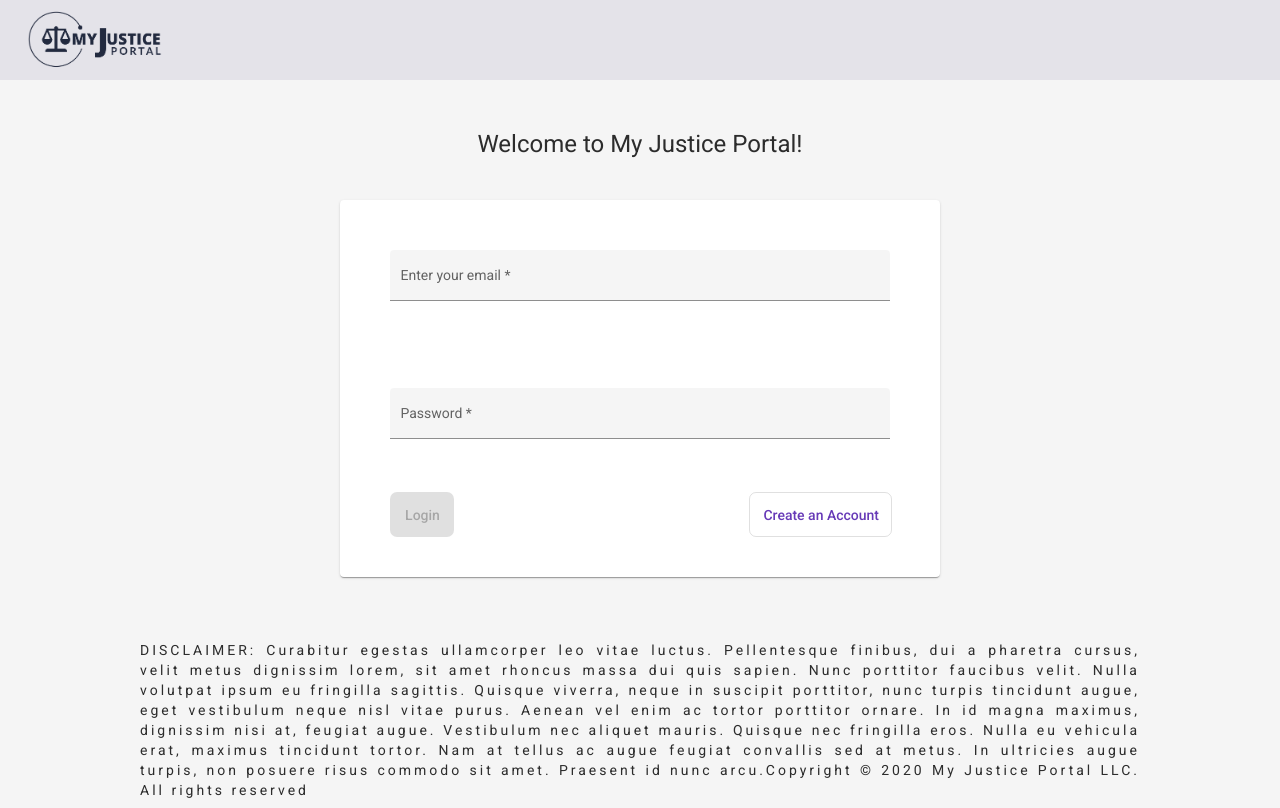
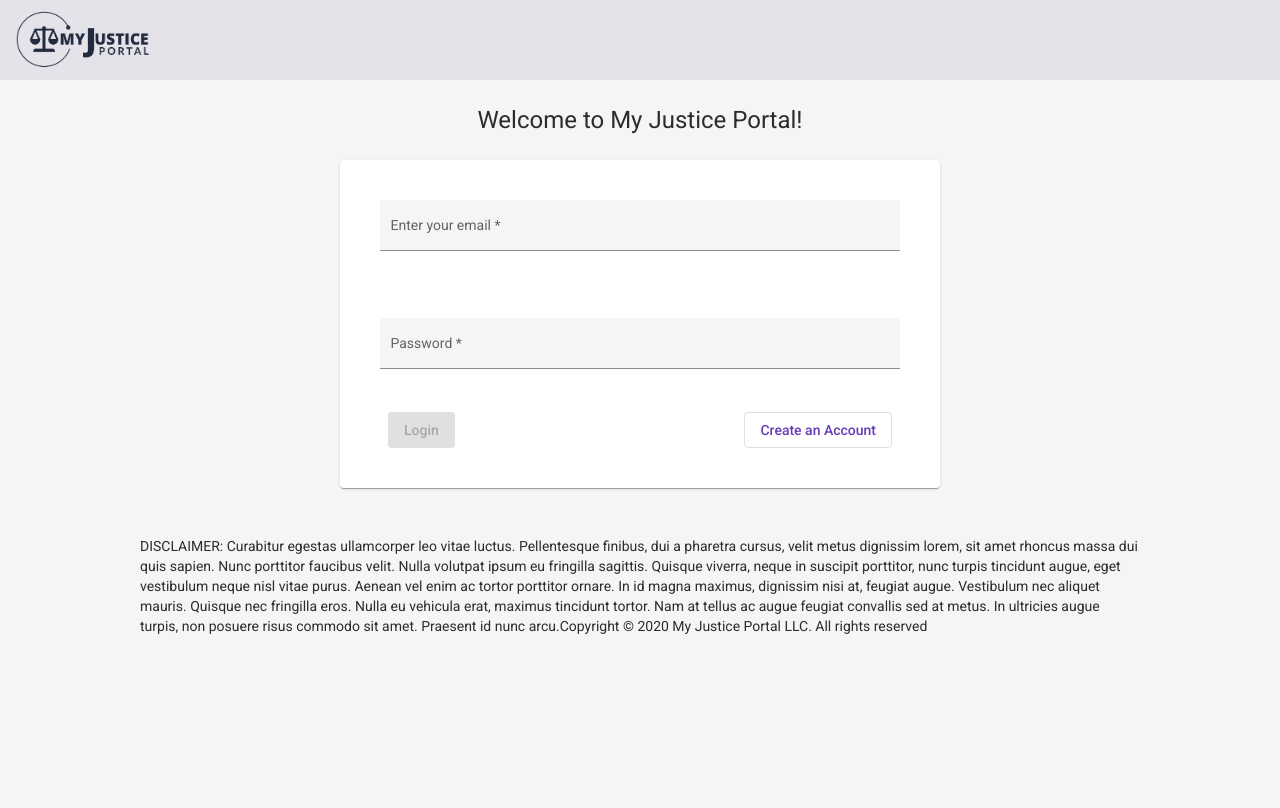
Before and after one commit to Piyush696/myjusticeportal-ui, an Angular app: page /login in a window 1280 px wide. Built offline with nearby package versions, Linux system fonts and the light colour scheme.

Commit message:
css replaced with flex boostrap

```diff
--- a/src/app/pages/login/login.component.css
+++ b/src/app/pages/login/login.component.css
@@ -1,70 +1,22 @@
-.login-container {
-  display: flex;
-  align-items: center;
-  justify-content: center;
-}
-
 .header {
   height: 80px;
   background: #e4e3e9;
 }
 
-.input-container {
-  display: flex;
-  align-items: center;
-  justify-content: center;
-  padding: 10px;
-}
 
 .logo {
   width: 150px;
-  margin-left: 20px;
-  margin-bottom: 3px;
 }
 
-.btn-group {
-  display: flex;
-  justify-content: space-around;
-  margin-left: 10px;
-}
 
 .matCard {
   width: 600px;
-}
-
-.disclamer-width {
-  text-align: justify;
-  letter-spacing: 3px;
-  padding-top: 15px;
 }
 
 .text-size {
   width: 1000px;
 }
 
-.mat-Padding {
-  padding-top: 10px !important;
-}
-
-
-.mat-forms-fields {
-  width: 100%;
-}
-
 .text-danger {
   font-size: 13px;
 }
-
-.btn-group {
-  display: flex;
-  justify-content: space-between;
-}
-
-.button-row .mat-button-base {
-  margin: 8px 8px 8px 0;
-}
-
-.btn-padding {
-  padding: 5px 12px 4px 13px;
-  border-radius: 7px;
-}
--- a/src/app/pages/login/login.component.html
+++ b/src/app/pages/login/login.component.html
@@ -1,12 +1,12 @@
 <div class="header">
-    <img src="assets/img/logo.png" alt="logo" class="logo">
+    <img src="assets/img/logo.png" alt="logo" class="logo ml-2">
 </div>
-<div class="login-container">
-    <div class="matCard mt-5 mb-5">
-        <h1 class="text-center mb-3 pb-4">Welcome to My Justice Portal!</h1>
+<div class="d-flex justify-content-center align-items-center">
+    <div class="matCard mt-4 mb-5">
+        <h1 class="text-center mb-4 ">Welcome to My Justice Portal!</h1>
         <mat-card>
-            <div class="col-md-12" class="input-container">
-                <mat-form-field appearance="fill" class="mat-forms-fields p-4">
+            <div class="col-md-12" class="d-flex justify-content-center align-items-center p-2">
+                <mat-form-field appearance="fill" class="w-100 p-3">
                     <mat-label>Enter your email</mat-label>
                     <input matInput placeholder="pat@example.com" [formControl]="loginForm.controls['email']" required>
                     <mat-error *ngIf="loginForm.controls['email'].invalid && loginForm.controls['email'].touched">
@@ -16,8 +16,8 @@
                     </mat-error>
                 </mat-form-field>
             </div>
-            <div class="col-md-12" class="input-container">
-                <mat-form-field appearance="fill" class="mat-forms-fields p-4">
+            <div class="col-md-12" class="d-flex justify-content-center align-items-center  p-2">
+                <mat-form-field appearance="fill" class="w-100 p-3">
                     <mat-label>Password</mat-label>
                     <input type="password" matInput placeholder="password"
                         [formControl]="loginForm.controls['password']" required>
@@ -28,13 +28,13 @@
                     </mat-error>
                 </mat-form-field>
             </div>
-            <div class="btn-group">
+            <div class="d-flex justify-content-between">
                 <div class="pl-4 pb-4">
-                    <button [disabled]="loginForm.invalid" mat-raised-button color="primary" class="btn-padding"
+                    <button class="ml-2" [disabled]="loginForm.invalid" mat-raised-button color="primary"
                         (click)="onLogin()">Login</button>
                 </div>
                 <div class="pb-4 pr-4 mr-2">
-                    <button [routerLink]="'/register'" mat-stroked-button color="primary" class="btn-padding">Create an
+                    <button [routerLink]="'/register'" mat-stroked-button color="primary">Create an
                         Account</button>
                 </div>
             </div>
@@ -43,7 +43,7 @@
         </div>
     </div>
 </div>
-<div class="login-container disclamer-width">
+<div class="d-flex justify-content-center align-items-center">
     <label class="text-size">DISCLAIMER: Curabitur egestas ullamcorper leo vitae luctus. Pellentesque finibus, dui a
         pharetra
         cursus, velit metus
--- a/src/app/pages/registration/registration.component.css
+++ b/src/app/pages/registration/registration.component.css
@@ -1,17 +1,5 @@
-.register-container {
-  display: flex;
-  align-items: center;
-  justify-content: center;
-}
-
 .matCard {
   width: 600px;
-}
-
-.btn-group {
-  display: flex;
-  justify-content: space-between;
-  margin-left: 10px;
 }
 
 .header {
@@ -19,41 +7,10 @@
   background: #e4e3e9;
 }
 
-.input-container {
-  display: flex;
-  align-items: center;
-  justify-content: center;
-  padding: 10px;
-}
-
-
-
 .logo {
   width: 150px;
-  margin-left: 10px;
-  margin-bottom: 3px;
-}
-
-.form-fields {
-  padding-top: 5px !important;
-}
-
-.mat-forms-fields {
-  width: 100%;
 }
 
 .text-danger {
   font-size: 13px;
 }
-
-
-.full-width {
-  padding-right: 0px;
-}
-
-
-.input-name {
-  display: flex;
-  flex-direction: row-reverse;
-  padding: 0px;
-}
--- a/src/app/pages/registration/registration.component.html
+++ b/src/app/pages/registration/registration.component.html
@@ -1,13 +1,13 @@
 <div class="header">
-    <img src="assets/img/logo.png" alt="logo" class="logo">
+    <img src="assets/img/logo.png" alt="logo" class="logo ml-2">
 </div>
-<div class="register-container">
-    <div class="matCard mt-5 mb-5">
-        <h1 class="text-center mb-5">Create an Account</h1>
+<div class="d-flex justify-content-center align-items-center">
+    <div class="matCard mt-4 mb-5">
+        <h1 class="text-center mb-4">Create an Account</h1>
         <mat-card>
-            <div class="col-md-12" class="input-container">
-                <div class="col-md-6 input-name">
-                    <mat-form-field appearance="fill" class="mat-forms-fields form-fields">
+            <div class="col-md-12" class="d-flex justify-content-center align-items-center p-2">
+                <div class="col-md-6 p-0">
+                    <mat-form-field appearance="fill" class="w-100 pt-2">
                         <mat-label>FirstName</mat-label>
                         <input matInput placeholder="First Name" [formControl]="registrationForm.controls['firstName']"
                             required>
@@ -20,7 +20,7 @@
                     </mat-form-field>
                 </div>
                 <div class="col-md-6" style="padding-right: 0;">
-                    <mat-form-field appearance="fill" class="mat-forms-fields form-fields">
+                    <mat-form-field appearance="fill" class="w-100 pt-2">
                         <mat-label>LastName</mat-label>
                         <input matInput placeholder="Last Name" [formControl]="registrationForm.controls['lastName']"
                             required>
@@ -34,8 +34,8 @@
                 </div>
             </div>
 
-            <div class="col-md-12" class="input-container">
-                <mat-form-field appearance="fill" class="mat-forms-fields form-fields">
+            <div class="col-md-12" class="d-flex justify-content-center align-items-center p-2">
+                <mat-form-field appearance="fill" class="w-100 pt-2">
                     <mat-label>Email</mat-label>
                     <input matInput placeholder="Email" [formControl]="registrationForm.controls['email']" required>
                     <mat-error
@@ -46,8 +46,8 @@
                     </mat-error>
                 </mat-form-field>
             </div>
-            <div class="col-md-12" class="input-container">
-                <mat-form-field appearance="fill" class="mat-forms-fields form-fields">
+            <div class="col-md-12" class="d-flex justify-content-center align-items-center p-2">
+                <mat-form-field appearance="fill" class="w-100 pt-2">
                     <mat-label>Password</mat-label>
                     <input type="password" matInput placeholder="password"
                         [formControl]="registrationForm.controls['password']" required>
@@ -59,8 +59,8 @@
                     </mat-error>
                 </mat-form-field>
             </div>
-            <div class="col-md-12" class="input-container">
-                <mat-form-field appearance="fill" class="mat-forms-fields form-fields">
+            <div class="col-md-12" class="d-flex justify-content-center align-items-center p-2">
+                <mat-form-field appearance="fill" class="w-100 pt-2">
                     <mat-label>Confirm Password</mat-label>
                     <input type="password" matInput placeholder="Confirm Password"
                         [formControl]="registrationForm.controls['confirmPassword']" required>
@@ -72,9 +72,9 @@
                     </mat-error>
                 </mat-form-field>
             </div>
-            <div class="btn-group mt-2 mb-3">
+            <div class="d-flex justify-content-between mb-2">
                 <div>
-                    <button mat-raised-button color="primary" (click)="onRegister()">Register</button>
+                    <button class="ml-2" mat-raised-button color="primary" (click)="onRegister()">Register</button>
                 </div>
                 <div class="mr-2">
                     <button [routerLink]="'/login'" mat-stroked-button color="primary">Back to
```
